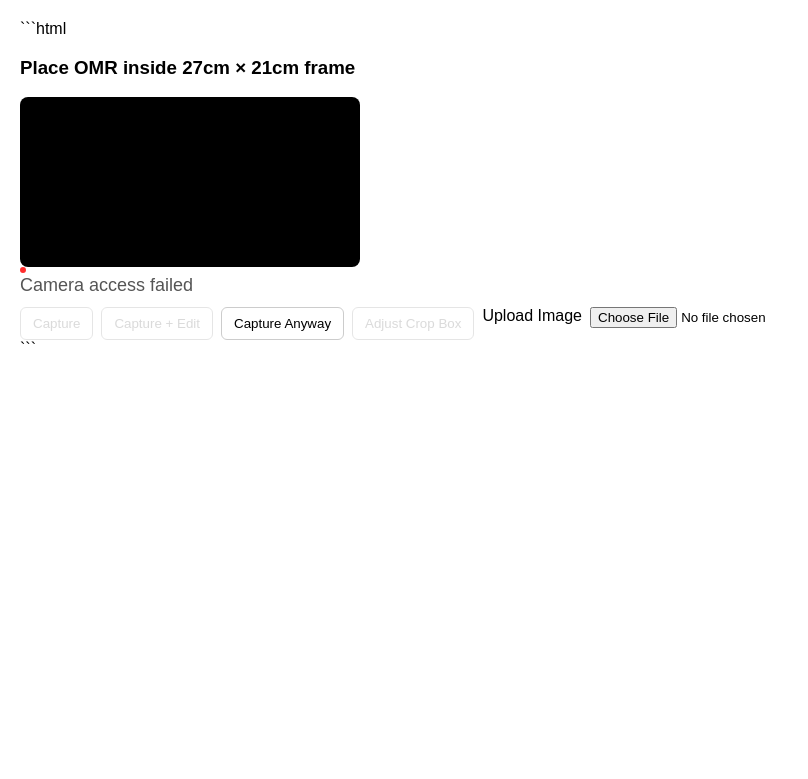
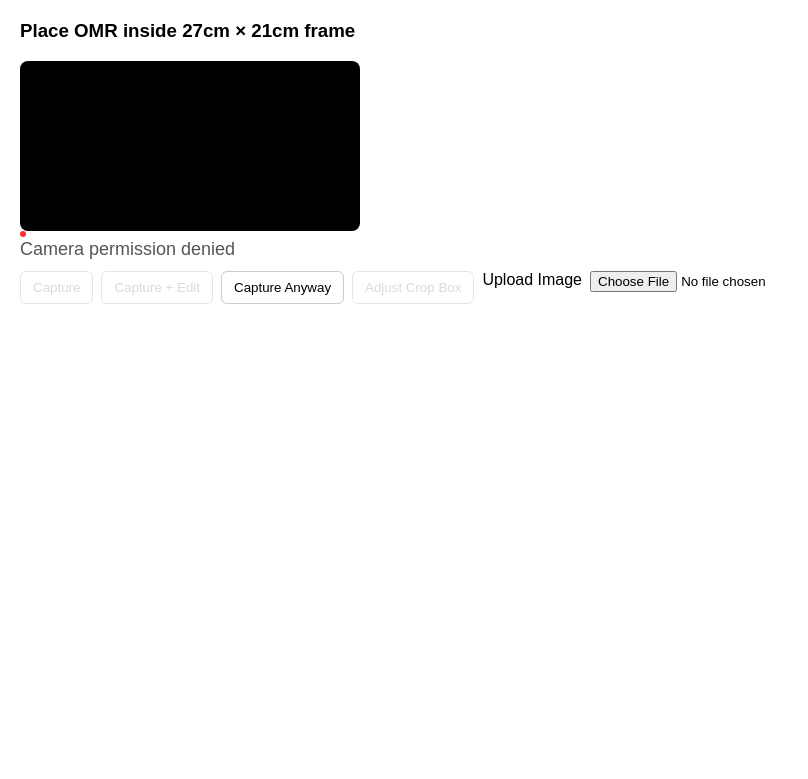
Before and after one commit to AaradhySrivastav1/OBJECT-DETECTION, a Flask app: page / in a window 1280 px wide. Shown: the top 779 px of the page, without its empty margins (0-808 px from the left). Run offline with Flask 3, Linux system fonts and the light colour scheme.

Commit message:
Fix HTML formatting and clean up codeupd

````diff
--- a/templates/index.html
+++ b/templates/index.html
@@ -1,16 +1,15 @@
-```html
 <!DOCTYPE html>
 <html lang="en">
 <head>
-<meta charset="UTF-8" />
-<meta name="viewport" content="width=device-width, initial-scale=1.0" />
+<meta charset="UTF-8">
+<meta name="viewport" content="width=device-width, initial-scale=1.0">
 <title>OMR Capture</title>
 
 <style>
-:root{--w:340px;--red:#ff2d2d;--green:#1fbf4c;--muted:#555;}
+:root { --w:340px; --red:#ff2d2d; --green:#1fbf4c; --muted:#555; }
 
 body{
-font-family:Arial,sans-serif;
+  font-family: Arial, sans-serif;
   margin:20px;
 }
 
@@ -142,6 +141,7 @@ margin-top:10px;
 </style>
 </head>
 
+
 <body>
 
 <h3>Place OMR inside 27cm × 21cm frame</h3>
@@ -151,24 +151,13 @@ margin-top:10px;
 <div id="box"></div>
 </div>
 
-<div id="status">
-Searching for document inside red box…
-</div>
+<div id="status">Searching for document inside red box…</div>
 
 <div id="controls">
 <button id="captureBtn" onclick="capture(false)" disabled>Capture</button>
-
-<button id="captureEditBtn" onclick="capture(true)" disabled>
-Capture + Edit
-</button>
-
-<button id="forceCaptureBtn" onclick="capture(false,true)">
-Capture Anyway
-</button>
-
-<button id="adjustCropBtn" onclick="openCropEditor()" disabled>
-Adjust Crop Box
-</button>
+<button id="captureEditBtn" onclick="capture(true)" disabled>Capture + Edit</button>
+<button id="forceCaptureBtn" onclick="capture(false,true)">Capture Anyway</button>
+<button id="adjustCropBtn" onclick="openCropEditor()" disabled>Adjust Crop Box</button>
 
 <label for="uploadInput">Upload Image</label>
 <input id="uploadInput" type="file" accept="image/*">
@@ -200,178 +189,126 @@ Adjust Crop Box
 
 </div>
 
-<div id="editorModal" class="modal hidden">
-<div class="card">
-
-<div class="title">
-Adjust 4 corners then Apply
-</div>
-
-<canvas id="editorCanvas" class="editCanvas"></canvas>
-
-<div class="actions">
-<button onclick="cancelEditor()">Cancel</button>
-<button onclick="applyManualCorners()">Apply</button>
-</div>
-
-</div>
-</div>
-
-<div id="cropModal" class="modal hidden">
-
-<div class="card">
-
-<div class="title">
-Adjust crop box
-</div>
-
-<canvas id="cropCanvas" class="editCanvas"></canvas>
-
-<div class="actions">
-<button onclick="cancelCropEditor()">Cancel</button>
-<button onclick="confirmCropBox()">Confirm Crop</button>
-</div>
-
-</div>
-</div>
 
 <script>
 
-const video=document.getElementById("video")
-const wrap=document.getElementById("wrap")
-const box=document.getElementById("box")
+const video = document.getElementById("video")
+const wrap = document.getElementById("wrap")
+const box = document.getElementById("box")
+const statusText = document.getElementById("status")
 
-const statusText=document.getElementById("status")
-const captureBtn=document.getElementById("captureBtn")
-const captureEditBtn=document.getElementById("captureEditBtn")
-const adjustCropBtn=document.getElementById("adjustCropBtn")
+const captureBtn = document.getElementById("captureBtn")
+const captureEditBtn = document.getElementById("captureEditBtn")
 
-const capturedResult=document.getElementById("capturedResult")
-const pipelineResult=document.getElementById("pipelineResult")
-const biggestRectResult=document.getElementById("biggestRectResult")
-const croppedResult=document.getElementById("croppedResult")
+const capturedResult = document.getElementById("capturedResult")
+const pipelineResult = document.getElementById("pipelineResult")
+const biggestRectResult = document.getElementById("biggestRectResult")
+const croppedResult = document.getElementById("croppedResult")
 
-const canvas=document.getElementById("canvas")
-const outputSection=document.getElementById("outputSection")
-const uploadInput=document.getElementById("uploadInput")
+const canvas = document.getElementById("canvas")
+const outputSection = document.getElementById("outputSection")
 
-const OMR_RATIO=27/21
-const BOX_WIDTH_RATIO=0.84
+const OMR_RATIO = 27/21
+const BOX_WIDTH_RATIO = 0.84
+
+
+function updateBoundingBox(){
+
+const displayWidth = video.clientWidth
+const displayHeight = video.clientHeight
+
+if(!displayWidth || !displayHeight) return
+
+wrap.style.height = displayHeight + "px"
+
+const maxWidthByHeight = displayHeight / OMR_RATIO
+
+const boxWidth = Math.min(displayWidth*BOX_WIDTH_RATIO , maxWidthByHeight)
+const boxHeight = boxWidth * OMR_RATIO
+
+box.style.width = boxWidth + "px"
+box.style.height = boxHeight + "px"
+
+box.style.left = (displayWidth-boxWidth)/2 + "px"
+box.style.top = (displayHeight-boxHeight)/2 + "px"
+
+}
+
+
 
 async function startCamera(){
 
 try{
 
-const stream=await navigator.mediaDevices.getUserMedia({
-video:{facingMode:{ideal:"environment"}},
+const stream = await navigator.mediaDevices.getUserMedia({
+video:{ facingMode:{ ideal:"environment"} },
 audio:false
 })
 
-video.srcObject=stream
+video.srcObject = stream
 
 }catch(err){
 
-statusText.textContent="Camera access failed"
+statusText.textContent="Camera permission denied"
 
 }
 
 }
 
-function updateBoundingBox(){
 
-const displayWidth=video.clientWidth
-const displayHeight=video.clientHeight
 
-if(!displayWidth||!displayHeight)return
+video.addEventListener("loadedmetadata", updateBoundingBox)
+window.addEventListener("resize", updateBoundingBox)
 
-wrap.style.height=`${displayHeight}px`
 
-const maxWidthByHeight=displayHeight/OMR_RATIO
-
-const boxWidth=Math.min(
-displayWidth*BOX_WIDTH_RATIO,
-maxWidthByHeight
-)
-
-const boxHeight=boxWidth*OMR_RATIO
-
-box.style.width=`${boxWidth}px`
-box.style.height=`${boxHeight}px`
-
-box.style.left=`${(displayWidth-boxWidth)/2}px`
-box.style.top=`${(displayHeight-boxHeight)/2}px`
-
-}
-
-video.addEventListener("loadedmetadata",updateBoundingBox)
-window.addEventListener("resize",updateBoundingBox)
 
 function capture(){
 
-const ctx=canvas.getContext("2d")
+if(!video.videoWidth) return
 
-const scale=Math.min(
-1,
-1280/video.videoWidth
-)
+const ctx = canvas.getContext("2d")
 
-canvas.width=video.videoWidth*scale
-canvas.height=video.videoHeight*scale
+const scale = Math.min(1 , 1280/video.videoWidth)
+
+canvas.width = video.videoWidth*scale
+canvas.height = video.videoHeight*scale
 
 ctx.drawImage(video,0,0,canvas.width,canvas.height)
 
-const data=canvas.toDataURL(
-"image/jpeg",
-0.92
-)
+const data = canvas.toDataURL("image/jpeg",0.9)
+
 
 fetch("/process",{
 method:"POST",
-headers:{"Content-Type":"application/json"},
+headers:{ "Content-Type":"application/json"},
 body:JSON.stringify({img:data})
 })
-
 .then(r=>r.json())
-
 .then(payload=>{
 
-capturedResult.src=payload.captured_image
-pipelineResult.src=payload.pipeline_image
-biggestRectResult.src=payload.biggest_rect_image
-croppedResult.src=payload.cropped_image
+if(payload.captured_image)
+capturedResult.src = payload.captured_image
+
+if(payload.pipeline_image)
+pipelineResult.src = payload.pipeline_image
+
+if(payload.biggest_rect_image)
+biggestRectResult.src = payload.biggest_rect_image
+
+if(payload.cropped_image)
+croppedResult.src = payload.cropped_image
 
 outputSection.classList.remove("hidden")
 
 })
 
-.catch(()=>{
-alert("Capture failed")
-})
-
 }
 
-uploadInput.addEventListener("change",e=>{
-
-const file=e.target.files[0]
-
-if(!file)return
-
-const reader=new FileReader()
-
-reader.onload=()=>{
-
-processAuto(reader.result)
-
-}
-
-reader.readAsDataURL(file)
-
-})
 
 startCamera()
 
 </script>
 
+
 </body>
 </html>
-```
````
Lines whose indentation alone changed are shown as unchanged.
